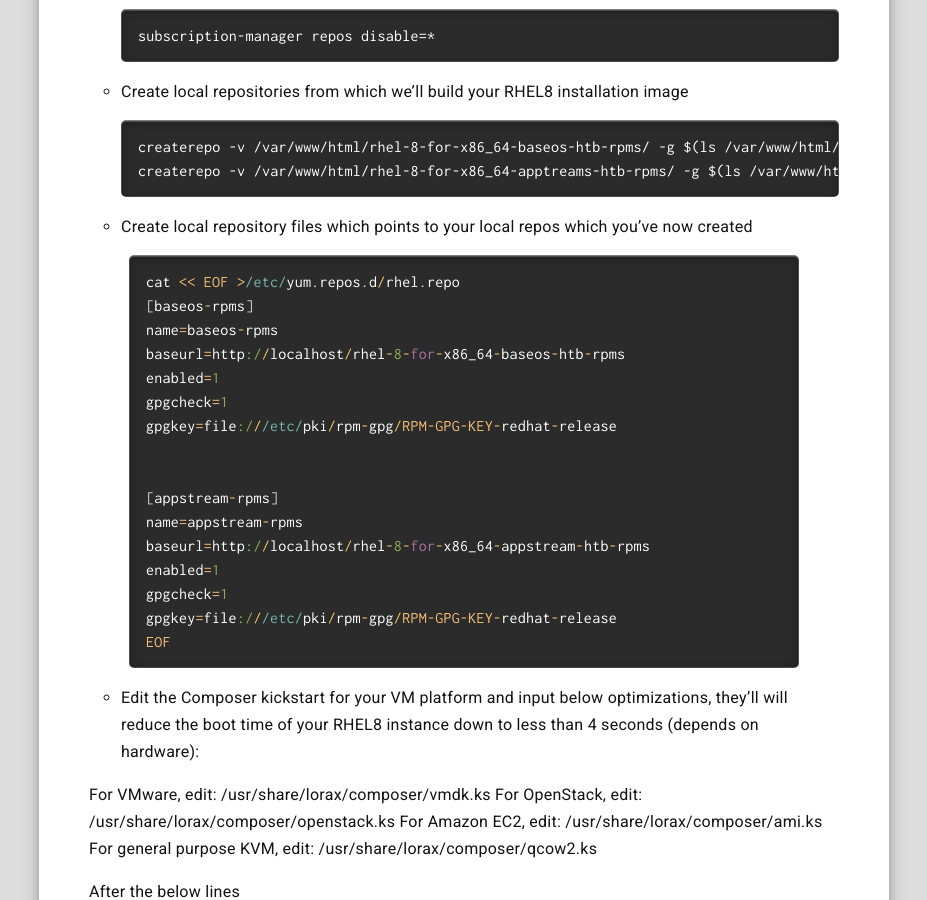
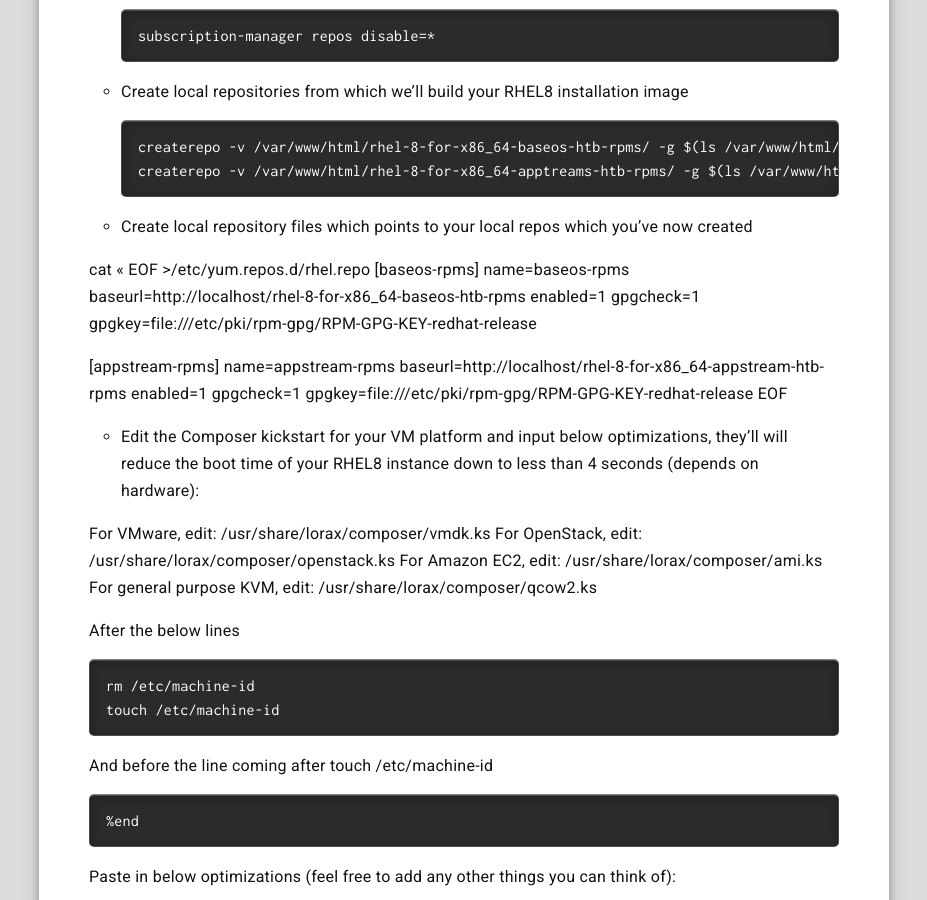
Before and after one commit to RedHatNordicsSA/RedHatNordicsSA.github.io, a Jekyll site: the page built from _posts/2019-03-24-rhel8-really-fast.markdown, in a window 1280 px wide and 900 px high, scrolled down 2240 px. Shown: the whole window, without its empty margins (176-1103 px from the left). Built offline with Jekyll 4.4.1, drawn with Linux system fonts in a browser that asks for light colours.

Commit message:
markdown

````diff
--- a/_posts/2019-03-24-rhel8-really-fast.markdown
+++ b/_posts/2019-03-24-rhel8-really-fast.markdown
@@ -100,10 +100,9 @@ createrepo -v /var/www/html/rhel-8-for-x86_64-apptreams-htb-rpms/ -g $(ls /var/w
 ```
 
 * Create local repository files which points to your local repos which you've now created
-{% highlight ruby %}
-{% raw %}
+
 cat << EOF >/etc/yum.repos.d/rhel.repo
-[baseos-rpms]
+{% raw %}[baseos-rpms]{% endraw %}
 name=baseos-rpms
 baseurl=http://localhost/rhel-8-for-x86_64-baseos-htb-rpms
 enabled=1
@@ -111,15 +110,13 @@ gpgcheck=1
 gpgkey=file:///etc/pki/rpm-gpg/RPM-GPG-KEY-redhat-release
 
 
-[appstream-rpms]
+{% raw %}[appstream-rpms]{% endraw %}
 name=appstream-rpms
 baseurl=http://localhost/rhel-8-for-x86_64-appstream-htb-rpms
 enabled=1
 gpgcheck=1
 gpgkey=file:///etc/pki/rpm-gpg/RPM-GPG-KEY-redhat-release
 EOF
-{% endraw %}
-{% endhighlight %}
 
 * Edit the Composer kickstart for your VM platform and input below
 optimizations, they'll will reduce the boot time of your RHEL8 instance down to
````
